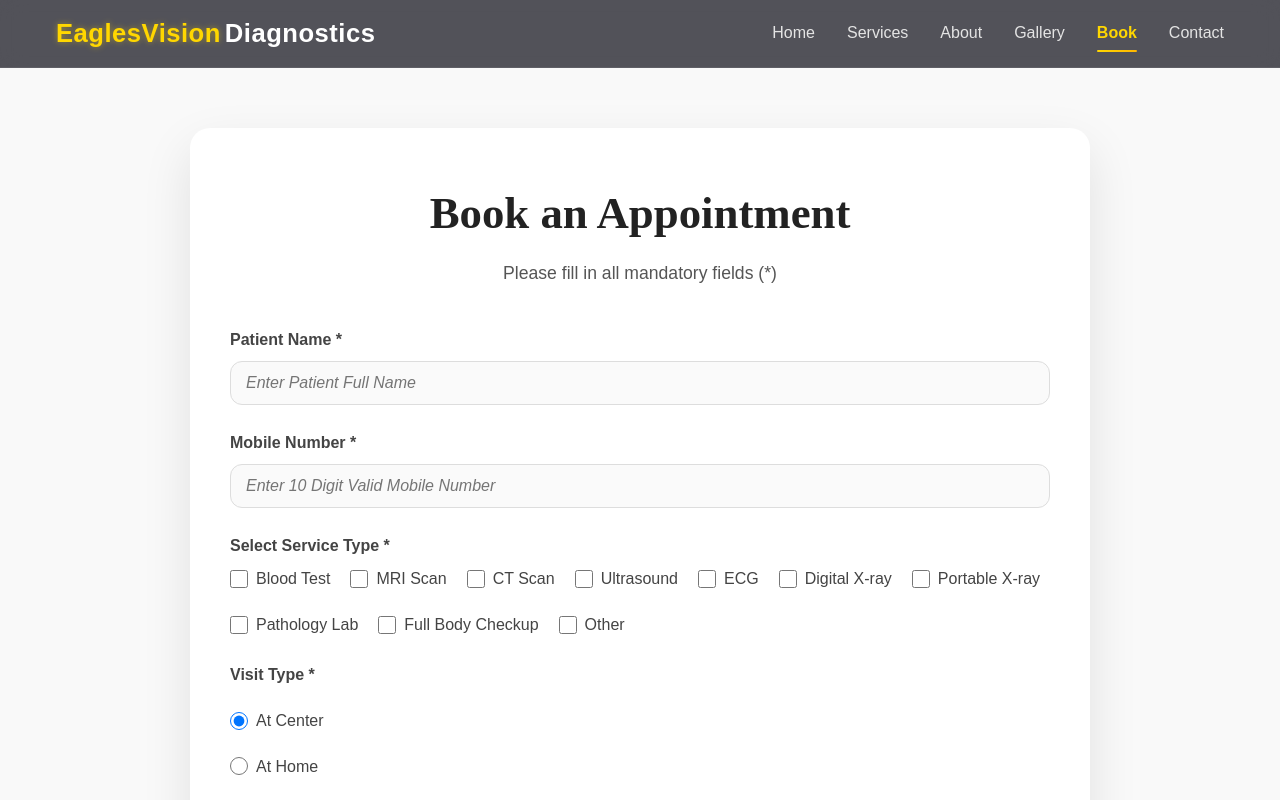
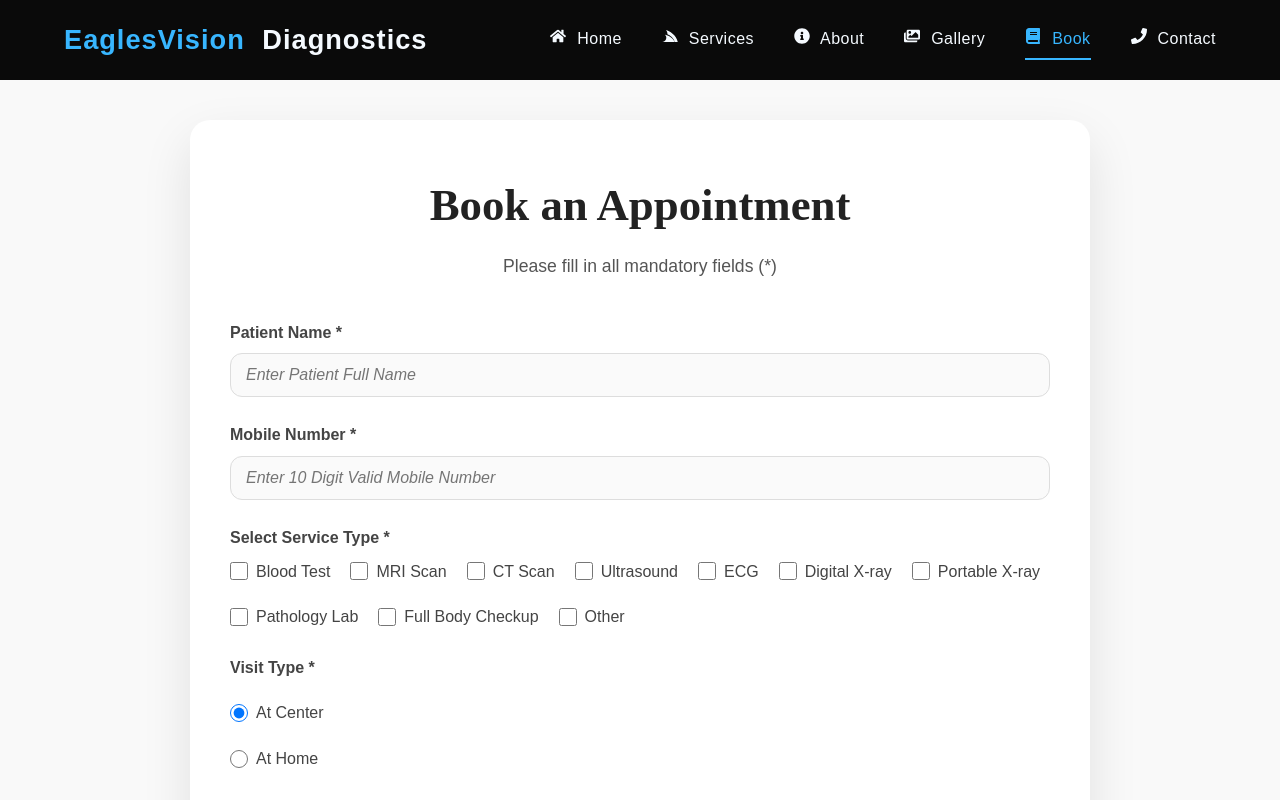
Before and after one commit to abhangakash/eaglesvision, a React (Vite) app in the folder eaglesvision/: page /booking in a window 1280 px wide. Shown: the top 800 px of the page. Built offline with nearby package versions, Linux system fonts and the light colour scheme.

Commit message:
about chnages

```diff
--- a/eaglesvision/package.json
+++ b/eaglesvision/package.json
@@ -14,6 +14,7 @@
     "react": "^19.1.1",
     "react-dom": "^19.1.1",
     "react-hook-form": "^7.66.0",
+    "react-icons": "^5.5.0",
     "react-router-dom": "^7.9.5"
   },
   "devDependencies": {
--- a/eaglesvision/src/App.jsx
+++ b/eaglesvision/src/App.jsx
@@ -6,6 +6,7 @@ import Services from "./pages/Services";
 import Booking from "./pages/Booking";
 import Contact from "./pages/Contact";
 import Gallery from "./pages/Gallery";
+import AboutUs from "./pages/AboutUs";
 import "./styles/main.css";
 
 export default function App() {
@@ -19,6 +20,7 @@ export default function App() {
           <Route path="/booking" element={<Booking />} />
           <Route path="/contact" element={<Contact />} />
           <Route path="/gallery" element={<Gallery />} />
+          <Route path="/aboutus" element={<AboutUs />} />
         </Routes>
       </main>
       <Footer />
--- a/eaglesvision/src/components/Home/AboutSection.jsx
+++ b/eaglesvision/src/components/Home/AboutSection.jsx
@@ -1,31 +1,68 @@
 import React from "react";
 import "../../styles/about.css";
+import { FaUserTie, FaUserGraduate, FaFlask, FaBullhorn } from "react-icons/fa";
 
-const AboutSection = () => {
+const teamMembers = [
+  {
+    name: "Aditya D. Korde",
+    role: "Founder & HOD Finance Department",
+    icon: <FaUserTie />,
+  },
+  {
+    name: "Vaibhav G. Gavali",
+    role: "Co-Founder, Manager & Marketing Director",
+    icon: <FaBullhorn />,
+  },
+  {
+    name: "Amit A. Shinde",
+    role: "Co-Founder, Project Manager",
+    icon: <FaUserGraduate />,
+  },
+  {
+    name: "Shivshambhu G. More",
+    role: "Co-Founder, HOD & Laboratory Director",
+    icon: <FaFlask />,
+  },
+];
+
+const AboutUs = () => {
   return (
-    <section className="about" id="about">
-      <div className="about-container">
-        <div className="about-image">
-          <img src="/images/about-clinic.jpg" alt="About Clinic" />
+    <div className="aboutus-container">
+      {/* Hero Section */}
+      <section className="about-hero">
+        <h1>About EaglesVision Diagnostics Center</h1>
+        <p>
+          Established with a vision to provide world-class diagnostics, EaglesVision
+          Diagnostics Center combines advanced technology with expert professionals.
+          Our mission is to deliver accurate and timely results with compassion and care.
+        </p>
+      </section>
+
+      {/* History Section */}
+      <section className="about-history">
+        <h2>Our Journey</h2>
+        <p>
+          EaglesVision started as a small laboratory with a passion for excellence.
+          Over the years, we have grown into a trusted diagnostic center known for
+          precision, innovation, and patient-centric services.
+        </p>
+      </section>
+
+      {/* Team Section */}
+      <section className="about-team">
+        <h2>Meet Our Team</h2>
+        <div className="team-grid">
+          {teamMembers.map((member, index) => (
+            <div key={index} className="team-card">
+              <div className="team-icon">{member.icon}</div>
+              <h3>{member.name}</h3>
+              <p>{member.role}</p>
+            </div>
+          ))}
         </div>
-        <div className="about-content">
-          <h2>About Our Diagnostic Excellence</h2>
-          <p>
-            At <strong>Elite Diagnostics</strong>, we combine cutting-edge technology
-            with personalized medical attention to deliver precise, timely, and
-            compassionate care. Our world-class facility ensures comfort and
-            reliability from check-in to results.
-          </p>
-          <p>
-            Every test, scan, and service is performed under the supervision of
-            expert clinicians using internationally approved standards to ensure
-            <em> quality, accuracy, and trust.</em>
-          </p>
-          <a href="#services" className="about-btn">Explore Our Services</a>
-        </div>
-      </div>
-    </section>
+      </section>
+    </div>
   );
 };
 
-export default AboutSection;
+export default AboutUs;
--- a/eaglesvision/src/components/Navbar.jsx
+++ b/eaglesvision/src/components/Navbar.jsx
@@ -1,5 +1,6 @@
 import React, { useEffect, useState } from "react";
 import { Link, NavLink } from "react-router-dom";
+import { FaHome, FaServicestack, FaInfoCircle, FaImages, FaBook, FaPhone } from "react-icons/fa";
 import "../styles/navbar.css";
 
 const Navbar = () => {
@@ -31,14 +32,27 @@ const Navbar = () => {
           <span></span>
         </button>
 
-        <nav className={`nav-links ${menuOpen ? "open" : ""}`}>
-          <NavLink to="/" end onClick={closeMenu}>Home</NavLink>
-          <NavLink to="/services" onClick={closeMenu}>Services</NavLink>
-          <NavLink to="/aboutus" onClick={closeMenu}>About</NavLink>
-          <NavLink to="/gallery" onClick={closeMenu}>Gallery</NavLink>
-          <NavLink to="/booking" onClick={closeMenu}>Book</NavLink>
-          <NavLink to="/contact" onClick={closeMenu}>Contact</NavLink>
+                <nav className={`nav-links ${menuOpen ? "open" : ""}`}>
+          <NavLink to="/" end onClick={closeMenu}>
+            <FaHome style={{ marginRight: 6 }} /> Home
+          </NavLink>
+          <NavLink to="/services" onClick={closeMenu}>
+            <FaServicestack style={{ marginRight: 6 }} /> Services
+          </NavLink>
+          <NavLink to="/aboutus" onClick={closeMenu}>
+            <FaInfoCircle style={{ marginRight: 6 }} /> About
+          </NavLink>
+          <NavLink to="/gallery" onClick={closeMenu}>
+            <FaImages style={{ marginRight: 6 }} /> Gallery
+          </NavLink>
+          <NavLink to="/booking" onClick={closeMenu}>
+            <FaBook style={{ marginRight: 6 }} /> Book
+          </NavLink>
+          <NavLink to="/contact" onClick={closeMenu}>
+            <FaPhone style={{ marginRight: 6 }} /> Contact
+          </NavLink>
         </nav>
+
       </div>
     </header>
   );
--- a/eaglesvision/src/styles/navbar.css
+++ b/eaglesvision/src/styles/navbar.css
@@ -1,173 +1,153 @@
-/* ================================================
-   EAGLESVISION — ADVANCED RESPONSIVE NAVBAR
-   ================================================ */
+/* src/styles/navbar.css */
+
+:root {
+  --nav-bg: #191d24;
+  --nav-bg-scroll: #101218;
+  --nav-link: #f5faff;
+  --nav-link-hover: #38b6ff;
+  --nav-logo: #38b6ff;
+}
 
 .navbar {
-  position: sticky;
+  position: fixed;
+  width: 100%;
   top: 0;
-  width: 100%;
-  z-index: 1000;
-  background: rgba(10, 10, 20, 0.7);
-  backdrop-filter: blur(12px);
-  -webkit-backdrop-filter: blur(12px);
-  border-bottom: 1px solid rgba(255, 255, 255, 0.08);
-  transition: all 0.4s ease;
+  left: 0;
+  background: rgb(10, 10, 10); /* Transparent initially */
+  padding: 18px 0;
+  transition: background 0.3s, padding 0.3s, box-shadow 0.3s;
+  box-shadow: none;
+  z-index: 999;
+
 }
 
 .navbar.scrolled {
-  background: rgba(15, 15, 25, 0.95);
-  box-shadow: 0 2px 10px rgba(0, 0, 0, 0.3);
+  background: var(--nav-bg-scroll); /* Solid background on scroll */
+  padding: 8px 0;
+  box-shadow: 0 2px 16px rgba(0,0,0,0.15);
 }
 
+
 .navbar-container {
+  width: 90%;
   max-width: 1200px;
-  width: 100%;
   margin: 0 auto;
-  padding: 0.8rem 1rem;
   display: flex;
+  align-items: center;
   justify-content: space-between;
-  align-items: center;
-  box-sizing: border-box;
 }
 
-/* ===================== LOGO ===================== */
 .logo {
+  font-size: 1.7rem;
+  font-weight: 700;
+  color: var(--nav-link);
   text-decoration: none;
-  font-size: 1.6rem;
-  font-weight: 800;
-  color: #fff;
-  letter-spacing: 0.5px;
+  letter-spacing: 1px;
   display: flex;
-  align-items: baseline;
-  gap: 4px;
+  align-items: center;
+  gap: 0.5em;
 }
 
 .logo-main {
-  color: #ffd700;
-  text-shadow: 0 0 8px rgba(255, 215, 0, 0.6);
-  animation: glowPulse 3s infinite ease-in-out;
+  color: var(--nav-logo);
+  margin-right: 4px;
 }
 
-/* ===================== LINKS ===================== */
-.nav-links {
-  display: flex;
-  align-items: center;
-  gap: 2rem;
-}
-
-.nav-links a {
-  position: relative;
-  text-decoration: none;
-  color: #e4e4e4;
-  font-weight: 500;
-  font-size: 1rem;
-  transition: all 0.3s ease;
-}
-
-.nav-links a::after {
-  content: "";
-  position: absolute;
-  left: 0;
-  bottom: -6px;
-  width: 0%;
-  height: 2px;
-  background: linear-gradient(90deg, #ffd700, #ffb700);
-  transition: width 0.3s ease;
-  border-radius: 2px;
-}
-
-.nav-links a:hover {
-  color: #ffd700;
-}
-.nav-links a:hover::after {
-  width: 100%;
-}
-
-.nav-links a.active {
-  color: #ffd700;
-  font-weight: 600;
-}
-.nav-links a.active::after {
-  width: 100%;
-}
-
-/* ===================== HAMBURGER ===================== */
 .hamburger {
   display: none;
   flex-direction: column;
-  justify-content: space-between;
-  width: 26px;
-  height: 20px;
+  justify-content: center;
+  width: 34px;
+  height: 34px;
   background: none;
   border: none;
   cursor: pointer;
-  z-index: 1100;
-  padding: 0;
+  z-index: 1002;
 }
 
 .hamburger span {
+  height: 3px;
   width: 100%;
-  height: 3px;
-  background: #fff;
-  border-radius: 4px;
-  transition: all 0.3s ease;
+  background: var(--nav-link);
+  border-radius: 3px;
+  margin: 4px 0;
+  transition: all 0.25s;
 }
 
 .hamburger.active span:nth-child(1) {
-  transform: rotate(45deg) translate(5px, 5px);
+  transform: translateY(7px) rotate(45deg);
 }
 .hamburger.active span:nth-child(2) {
   opacity: 0;
 }
 .hamburger.active span:nth-child(3) {
-  transform: rotate(-45deg) translate(5px, -5px);
+  transform: translateY(-7px) rotate(-45deg);
 }
 
-/* ===================== MOBILE STYLES ===================== */
+.nav-links {
+  display: flex;
+  align-items: center;
+  gap: 2.5em;
+  transition: right 0.2s;
+}
+
+.nav-links a {
+  font-size: 1rem;
+  letter-spacing: 0.03em;
+  color: var(--nav-link);
+  text-decoration: none;
+  padding: 6px 0;
+  border-bottom: 2px solid transparent;
+  transition: color 0.2s, border-bottom 0.2s;
+  font-weight: 500;
+  position: relative;
+}
+
+.nav-links a.active,
+.nav-links a:hover {
+  color: var(--nav-link-hover);
+  border-bottom: 2.5px solid var(--nav-link-hover);
+  background: none;
+}
+
+/* Responsive */
 @media (max-width: 900px) {
+  .navbar-container {
+    width: 96%;
+  }
+  .nav-links {
+    gap: 1.2em;
+  }
+}
+
+@media (max-width: 700px) {
   .hamburger {
     display: flex;
   }
-
   .nav-links {
     position: fixed;
     top: 0;
+    right: -100vw;
+    flex-direction: column;
+    justify-content: flex-start;
+    align-items: flex-start;
+    width: 70vw;
+    height: 100vh;
+    background: var(--nav-bg);
+    padding: 75px 2.2em 2em 2.2em;
+    gap: 2em;
+    box-shadow: -4px 0 18px rgba(0,0,0,0.09);
+    transition: right 0.25s;
+    z-index: 1001;
+  }
+  .nav-links.open {
     right: 0;
+  }
+  .nav-links a {
+    font-size: 1.2rem;
     width: 100%;
-    height: 100vh;
-    background: rgba(10, 10, 20, 0.96);
-    backdrop-filter: blur(20px);
-    flex-direction: column;
-    justify-content: center;
-    align-items: center;
-    gap: 2rem;
-    transform: translateX(100%);
-    opacity: 0;
-    pointer-events: none;
-    transition: all 0.4s ease;
-  }
-
-  .nav-links.open {
-    transform: translateX(0);
-    opacity: 1;
-    pointer-events: auto;
-  }
-
-  .nav-links a {
-    font-size: 1.3rem;
-    letter-spacing: 0.5px;
   }
 }
-
-/* ===================== ANIMATION ===================== */
-@keyframes glowPulse {
-  0% {
-    text-shadow: 0 0 6px rgba(255, 215, 0, 0.4);
-  }
-  50% {
-    text-shadow: 0 0 18px rgba(255, 215, 0, 0.8);
-  }
-  100% {
-    text-shadow: 0 0 6px rgba(255, 215, 0, 0.4);
-  }
+body, #root, .main-content {
+  padding-top: 20px; /* or exact computed height of your navbar */
 }
```
Also changed, not shown: eaglesvision/src/pages/Aboutus.jsx (+68 -0 lines), eaglesvision/src/styles/about.css (+86 -52 lines), 1 other file (tests, documents, lock files or other folders).
